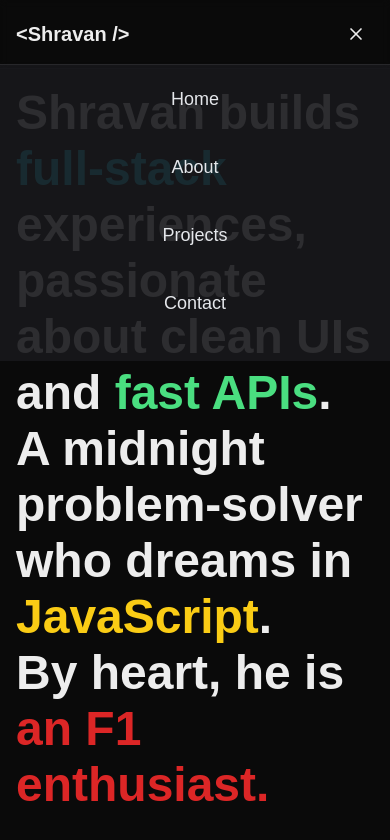
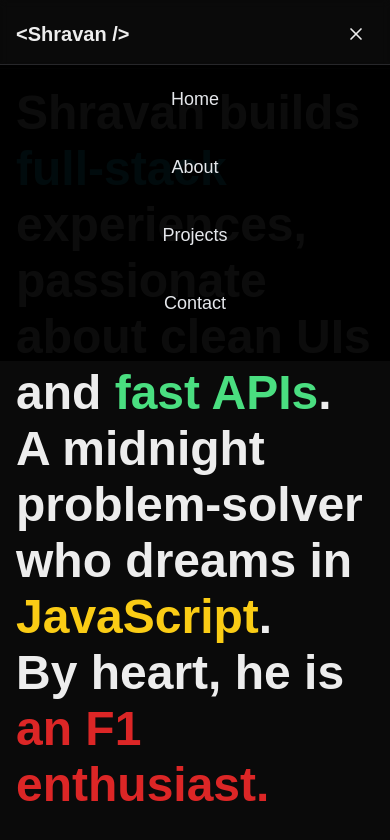
Before and after one commit to vamsi1225/portfoliosite, a Next.js app: page / in a window 390 px wide. Both pictures are taken after a click on the button "Toggle menu". Shown: the top 840 px of the page. Built offline with nearby package versions, Linux system fonts and the light colour scheme.

Commit message:
removing backgroud trasnparency for nav items

```diff
--- a/src/app/components/common/Header.tsx
+++ b/src/app/components/common/Header.tsx
@@ -50,7 +50,7 @@ export default function Header() {
             exit={{ opacity: 0, y: -10 }}
             transition={{ duration: 0.25 }}
             className="absolute top-[64px] left-0 w-full z-40 md:hidden
-             bg-zinc-900/90 bg-black/95 backdrop-blur-3xl border-t border-zinc-800
+            bg-black/95 backdrop-blur-3xl border-t border-zinc-800
              px-4 pb-8 pt-2"
           >
             <div className="flex flex-col items-center space-y-4">
```
